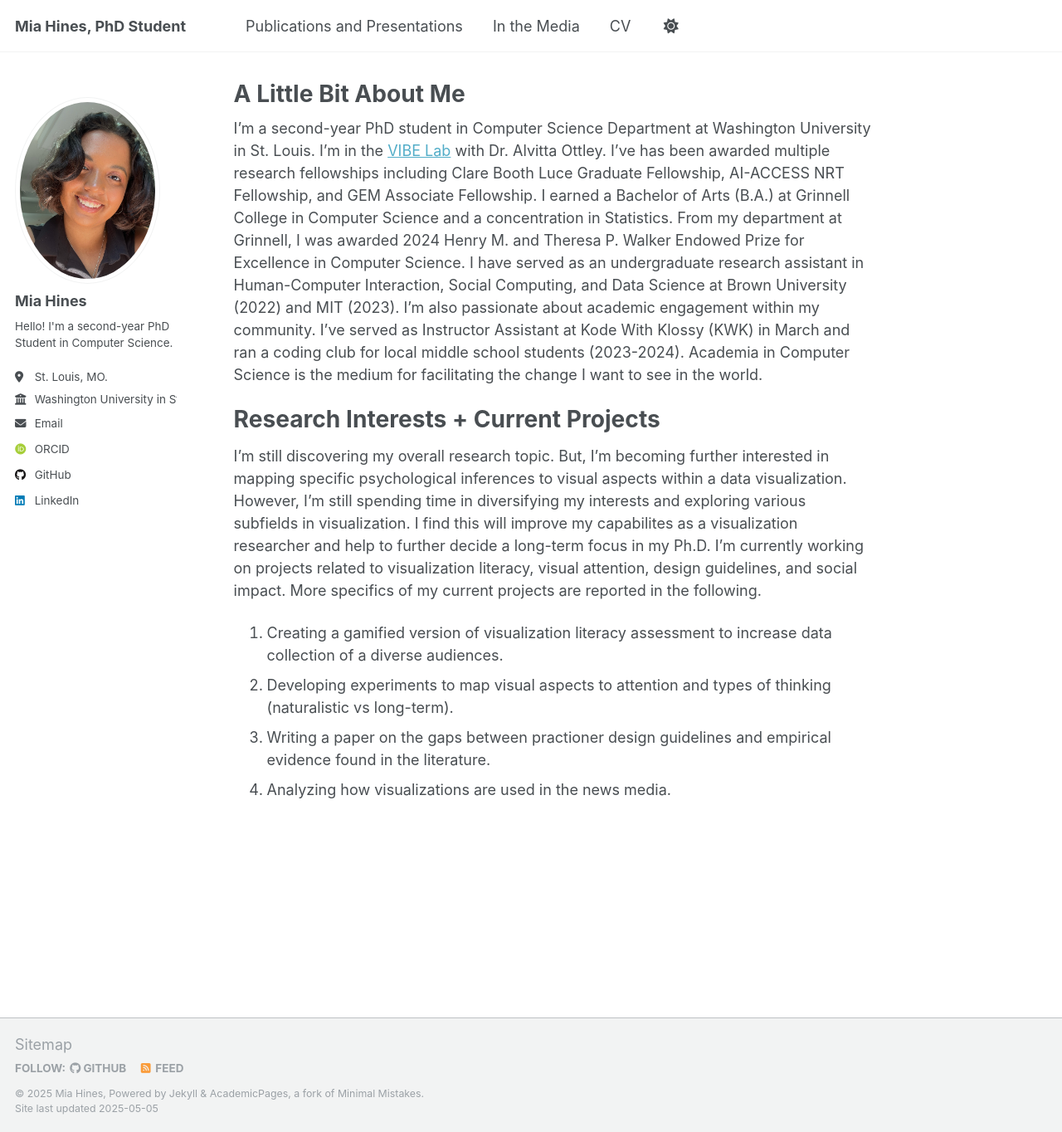
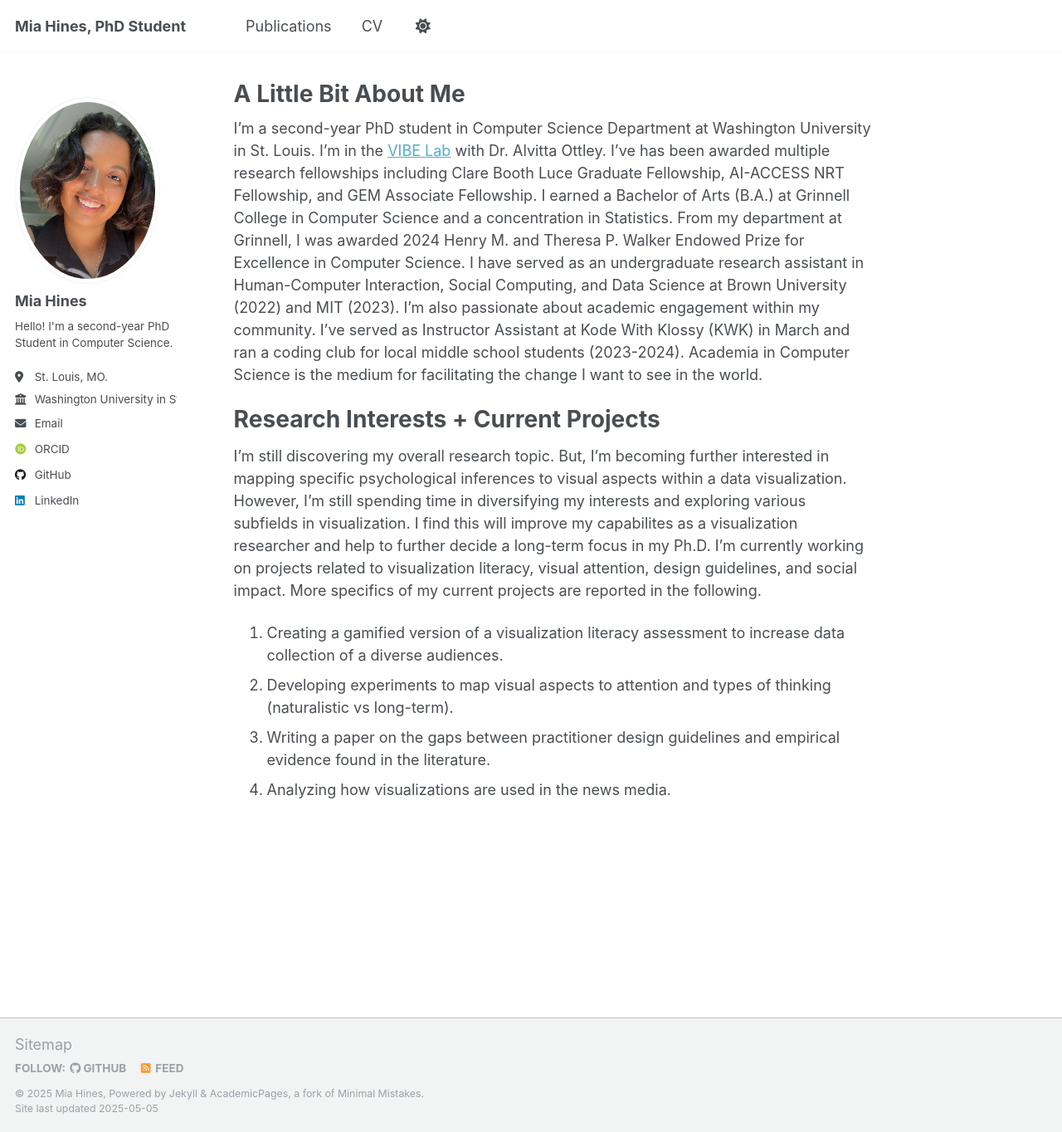
Before and after one commit to MiaHines/miahines.github.io, a Jekyll site: the page built from _pages/about.md, in a window 1280 px wide and 1364 px high. Shown: the whole window at 83% size. Built offline with Jekyll 4.4.1, drawn with Linux system fonts in a browser that asks for light colours; some web fonts are replaced.

Commit message:
publications finish, typos on about, and navigation updates

```diff
--- a/_data/navigation.yml
+++ b/_data/navigation.yml
@@ -8,11 +8,12 @@
 #      Markdown formatted page while the second is generated using JSON.
 
 main:
-  - title: "Publications and Presentations"
+  - title: "Publications"
     url: /publications/
 
-  - title: "In the Media"
-    url: /talks/
+# Want to add me in the media later
+#  - title: "In the Media"
+ #   url: /talks/
 
  # - title: "Teaching"
  #   url: /teaching/
@@ -24,7 +25,7 @@ main:
   #  url: /year-archive/
 
   - title: "CV"
-    url: /cv/
+    url: /files/final25_CV.pdf
 
   # - title: "CV"
   #   url: /cv-json/
--- a/_pages/about.md
+++ b/_pages/about.md
@@ -13,7 +13,7 @@ redirect_from:
 Research Interests + Current Projects
 ======
 I'm still discovering my overall research topic. But, I'm becoming further interested in mapping specific psychological inferences to visual aspects within a data visualization. However, I'm still spending time in diversifying my interests and exploring various subfields in visualization. I find this will improve my capabilites as a visualization researcher and help to further decide a long-term focus in my Ph.D. I'm currently working on projects related to visualization literacy, visual attention, design guidelines, and social impact. More specifics of my current projects are reported in the following.
-1. Creating a gamified version of visualization literacy assessment to increase data collection of a diverse audiences.
+1. Creating a gamified version of a visualization literacy assessment to increase data collection of a diverse audiences.
 1. Developing experiments to map visual aspects to attention and types of thinking (naturalistic vs long-term).
-1. Writing a paper on the gaps between practioner design guidelines and empirical evidence found in the literature.
+1. Writing a paper on the gaps between practitioner design guidelines and empirical evidence found in the literature.
 1. Analyzing how visualizations are used in the news media.
--- a/_pages/publications.html
+++ b/_pages/publications.html
@@ -1,6 +1,6 @@
 ---
 layout: archive
-title: "Publications and Presentations"
+title: "Publications"
 permalink: /publications/
 author_profile: true
 ---
```
Also changed, not shown: 1 other file.
